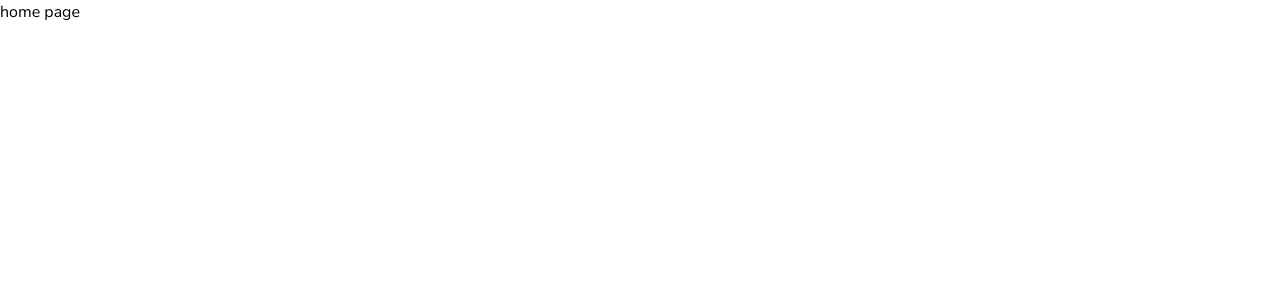
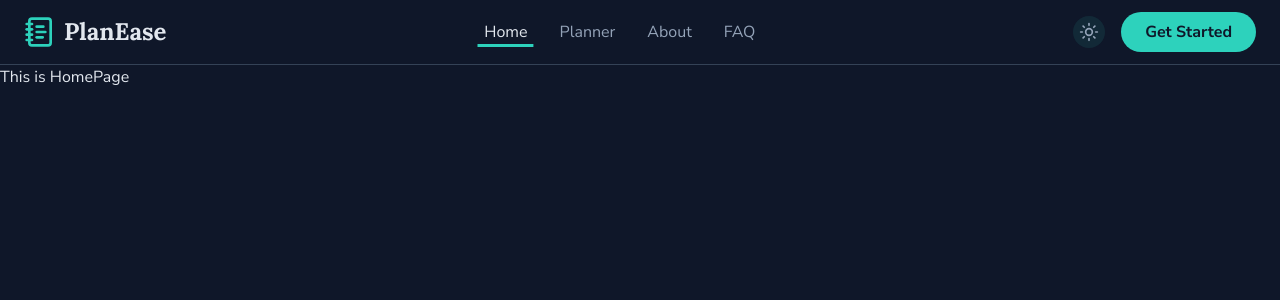
Before and after one commit to Shubham-567/planease-lesson-planner, a React (Vite) app: page / in a window 1280 px wide. Shown: the top 300 px of the page. Built offline with nearby package versions, Linux system fonts and the light colour scheme.

Commit message:
Add a Navbar component for all the pages

```diff
--- a/package.json
+++ b/package.json
@@ -11,6 +11,7 @@
   },
   "dependencies": {
     "@tailwindcss/vite": "^4.1.14",
+    "lucide-react": "^0.545.0",
     "react": "^19.1.1",
     "react-dom": "^19.1.1",
     "react-router-dom": "^7.9.4",
--- a/src/App.jsx
+++ b/src/App.jsx
@@ -1,14 +1,20 @@
 import { Route, Routes } from "react-router-dom";
+import HomePage from "./pages/HomePage";
+import Navbar from "./components/Navbar";
 
 const App = () => {
   return (
+    <div className='App'>
+      <Navbar />
+
       <Routes>
-      <Route path='/' element={<p>home page</p>} />
+        <Route path='/' element={<HomePage />} />
         <Route path='/planner' element={<p>Ai Lesson Planner</p>} />
         <Route path='/about' element={<p>about page</p>} />
         <Route path='/faq' element={<p>faq</p>} />
         <Route path='*' element={<p>404</p>} />
       </Routes>
+    </div>
   );
 };
 
--- /dev/null
+++ b/src/components/Navbar.jsx
@@ -0,0 +1,131 @@
+import { Menu, Moon, NotebookText, Sun, X } from "lucide-react";
+import { useEffect, useState } from "react";
+import { NavLink } from "react-router-dom";
+
+const Navbar = () => {
+  const [isDarkMode, setIsDarkMode] = useState(true);
+  const [isMenuOpen, setIsMenuOpen] = useState(false);
+
+  useEffect(() => {
+    if (isDarkMode) {
+      document.documentElement.classList.add("dark");
+    } else {
+      document.documentElement.classList.remove("dark");
+    }
+  }, [isDarkMode]);
+
+  const underlineStyle =
+    "relative after:content-[''] after:absolute after:left-0 after:-bottom-1 after:h-[3px] after:w-full after:bg-primary after:origin-center after:scale-x-0 after:transition-transform after:duration-300 after:ease-out hover:after:scale-x-130";
+
+  const navLinks = [
+    { to: "/", label: "Home" },
+    { to: "/planner", label: "Planner" },
+    { to: "/about", label: "About" },
+    { to: "/faq", label: "FAQ" },
+  ];
+
+  return (
+    <header className='bg-bg-base border-b-[1px] border-border-base z-40'>
+      <div className='flex justify-between items-center gap-4 px-6 py-3 max-w-7xl mx-auto'>
+        <NavLink
+          to='/'
+          className='text-2xl font-bold font-serif flex items-center gap-2'
+          onClick={() => setIsMenuOpen(false)}>
+          <NotebookText className='text-primary size-8' />
+          <h2>PlanEase</h2>
+        </NavLink>
+        <nav>
+          {/* each element will have animated expanding underline effect */}
+          <ul className='flex items-center gap-8 font-medium max-md:hidden'>
+            {navLinks.map((link) => (
+              <li key={link.to}>
+                <NavLink
+                  to={link.to}
+                  className={({ isActive }) =>
+                    `${underlineStyle}
+                    ${
+                      isActive
+                        ? "text-text-base after:scale-x-130"
+                        : "text-text-muted hover:text-text-base"
+                    }`
+                  }>
+                  {link.label}
+                </NavLink>
+              </li>
+            ))}
+          </ul>
+        </nav>
+
+        <div className='flex items-center gap-4 max-md:hidden'>
+          {/* dark mode toggle */}
+          <button
+            className='p-1.5 text-text-muted hover:text-primary bg-primary/10 hover:bg-primary/20 rounded-full cursor-pointer'
+            onClick={() => setIsDarkMode(!isDarkMode)}
+            aria-label='Toggle dark mode'>
+            {isDarkMode ? (
+              <Sun className='size-5' />
+            ) : (
+              <Moon className='size-5' />
+            )}
+          </button>
+
+          <NavLink
+            to='/planner'
+            className='px-6 py-2 rounded-full bg-primary hover:bg-primary/90 text-bg-base font-bold cursor-pointer hover:-translate-y-1 transition-transform duration-300'>
+            Get Started
+          </NavLink>
+        </div>
+
+        {/* mobile menu trigger */}
+        <div className='md:hidden flex items-center gap-2 sm:gap-4'>
+          {/* dark mode toggle */}
+          <button
+            className='p-1.5 text-text-muted hover:text-primary bg-primary/10 hover:bg-primary/20 rounded-full cursor-pointer'
+            onClick={() => setIsDarkMode(!isDarkMode)}
+            aria-label='Toggle dark mode'>
+            {isDarkMode ? (
+              <Sun className='size-5' />
+            ) : (
+              <Moon className='size-5' />
+            )}
+          </button>
+
+          <button
+            onClick={() => setIsMenuOpen(!isMenuOpen)}
+            className='text-base hover:text-primary flex flex-col justify-center items-center cursor-pointer'
+            aria-label='Toggle menu'>
+            {isMenuOpen ? (
+              <X className='size-6' />
+            ) : (
+              <Menu className='size-6' />
+            )}
+          </button>
+
+          {/* mobile menu overlay */}
+          {isMenuOpen && (
+            <nav className='absolute -z-5 bg-bg-surface/80 backdrop-blur-2xl min-h-[90vh] w-full  -top-2 left-0'>
+              <ul className='flex flex-col justify-center items-center md:hidden text-3xl font-bold gap-8 h-screen'>
+                {navLinks.map((link) => (
+                  <li key={link.to}>
+                    <NavLink
+                      to={link.to}
+                      className={({ isActive }) =>
+                        isActive
+                          ? "text-text-base after:scale-x-130"
+                          : "text-text-muted hover:text-text-base"
+                      }
+                      onClick={() => setIsMenuOpen(false)}>
+                      {link.label}
+                    </NavLink>
+                  </li>
+                ))}
+              </ul>
+            </nav>
+          )}
+        </div>
+      </div>
+    </header>
+  );
+};
+
+export default Navbar;
--- a/src/index.css
+++ b/src/index.css
@@ -47,6 +47,10 @@
 }
 
 @layer base {
+  body {
+    @apply bg-bg-base text-text-base;
+  }
+
   h1,
   h2,
   h3,
--- /dev/null
+++ b/src/pages/HomePage.jsx
@@ -0,0 +1,5 @@
+const HomePage = () => {
+  return <main>This is HomePage</main>;
+};
+
+export default HomePage;
```
Also changed, not shown: 1 other file (tests, documents, lock files or other folders). Lines whose indentation alone changed are shown as unchanged.
